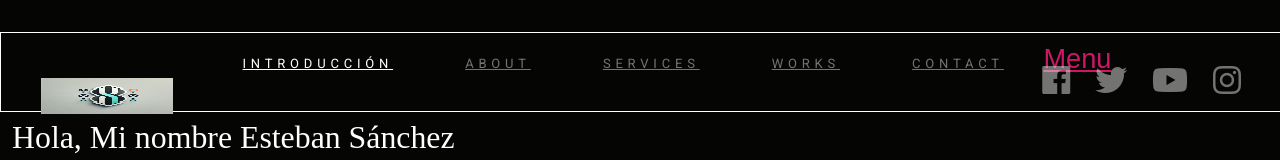
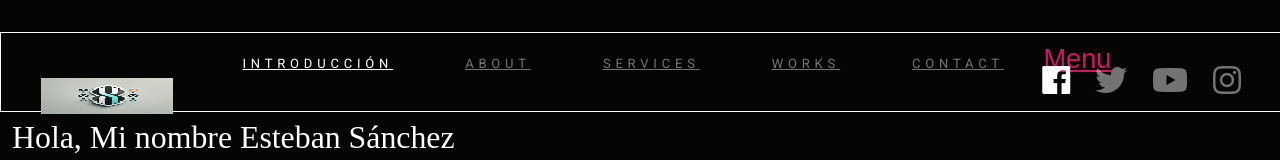
Before and after one commit to EstebanSan140106/portafolio, a plain HTML site: page index.html in a window 1280 px wide. In both pictures the pointer is over the icon 1056 px from the left and 80 px from the top of the page. Shown: the top 160 px of the page. Drawn offline with Linux system fonts and the light colour scheme; some packages are replaced by stand-ins of ours; a script that the page names is missing; a web font is replaced by a local one.

Commit message:
comentarios

```diff
--- a/estilos/main.css
+++ b/estilos/main.css
@@ -115,7 +115,7 @@ h6,
     top: 0;
     left: 0;
 }
-
+/* estilos al logo */
 .header-logo {
     display: inline-block;
     margin: 6px 0 0 0;
@@ -159,7 +159,7 @@ h6,
     display: block;
     line-height: calc(78px -(18px*2));
 }
-
+   /* Estilos específicos para el menú principal de navegación */
 .header-main-nav {
 font-family: 'Roboto', sans-serif;
 font-size: 13px;
@@ -175,6 +175,7 @@ position: static;
     margin: 0 2rem;
 
 }
+ /* Estilos para los enlaces del menú principal */
 .header-main-nav a {
     color: rgba(225, 225, 225, 0.5);
     position: relative;
@@ -189,6 +190,7 @@ position: static;
 .header-main-nav .current a {
     color: #fff;
 }
+  /* Estilos para los íconos de redes sociales en el header */
 .header-social {
     font-size: 2rem;
     margin: 0;
@@ -206,7 +208,14 @@ position: static;
 .header-social li a {
     color: rgba(225, 225, 225, 0.5);
 }
+/* color para los iconos de redes sociales */
 
 .header-social li a i{
     color: rgba(225, 225, 225, 0.5)
 }
+/* al pasar el curso sobre los iconos de redes sociales se tornarán blanco */
+.header-social li a i:hover,
+.header-social li a i :focus,
+.header-social li a i:active {
+color: #fff;
+}
```
